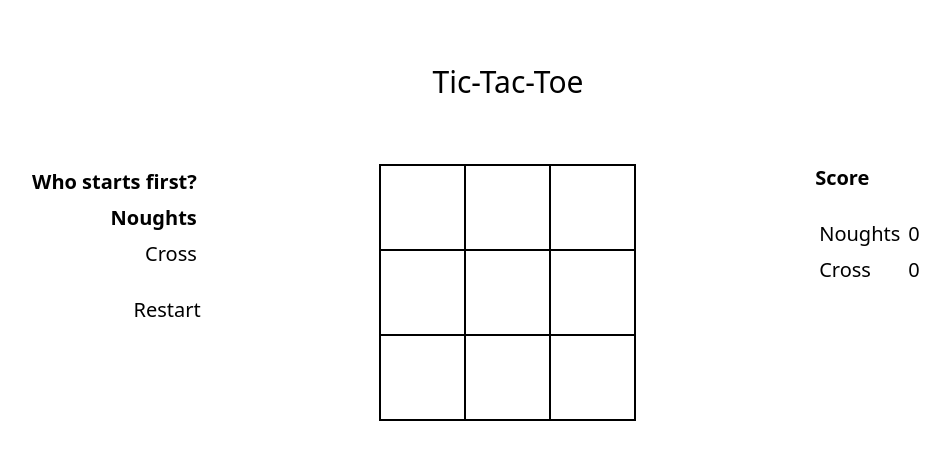
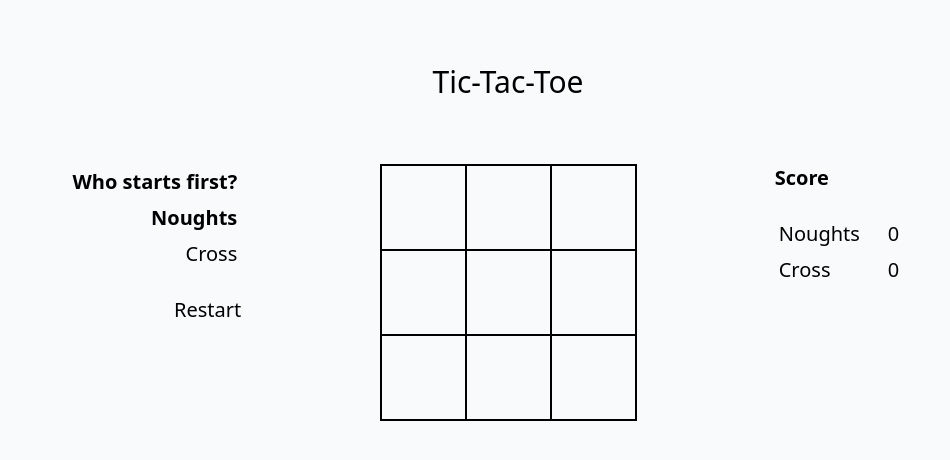
Before and after one commit to devidduma/tic-tac-toe, an Angular app: page / in a window 1280 px wide. Shown: the top 460 px of the page, without its empty margins (132-1082 px from the left). Built offline with nearby package versions, Linux system fonts and the light colour scheme.

Commit message:
feat(AppComponent): Improve mobile CSS. Improve colors and ratios

```diff
--- a/src/app/app.component.css
+++ b/src/app/app.component.css
@@ -13,23 +13,26 @@
   flex-direction: column;
   justify-content: center;
   align-items: center;
-  width: 33%;
+}
+.left-pane, .right-pane {
+  width: 20%;
 }
 
 .left-pane {
   align-items: flex-end;
   text-align: right;
+  margin-right: 12%;
 }
 .center-pane {
   align-items: center;
-  margin: 0 15%;
 }
 .right-pane {
   align-items: flex-start;
   text-align: left;
+  margin-left: 12%;
 }
 
-@media screen and (orientation: portrait) {
+@media screen and (orientation: portrait), screen and (orientation: landscape) and (max-width: 768px) {
   .centered-content {
     flex-wrap: wrap;
   }
--- a/src/app/components/leftpane/leftpane.component.css
+++ b/src/app/components/leftpane/leftpane.component.css
@@ -2,7 +2,7 @@
   @apply p-1;
 }
 
-@media screen and (orientation: portrait) {
+@media screen and (orientation: portrait), screen and (orientation: landscape) and (max-width: 768px) {
   .start-first p {
     @apply p-2;
   }
--- a/src/app/components/scores/scores.component.css
+++ b/src/app/components/scores/scores.component.css
@@ -1,3 +1,11 @@
 td {
   @apply p-1;
 }
+
+.points {
+  @apply pl-6;
+}
+
+#score {
+  @apply mb-6 font-semibold;
+}
--- a/src/app/components/scores/scores.component.html
+++ b/src/app/components/scores/scores.component.html
@@ -1,14 +1,14 @@
 <div>
-  <p class="mb-6 font-semibold">Score</p>
+  <p id="score">Score</p>
 
   <table>
     <tr>
       <td>Noughts</td>
-      <td class="pl-6">{{ pointsNoughts }}</td>
+      <td class="points">{{ pointsNoughts }}</td>
     </tr>
     <tr>
       <td>Cross</td>
-      <td class="pl-6">{{ pointsCross }}</td>
+      <td class="points">{{ pointsCross }}</td>
     </tr>
   </table>
 </div>
--- a/src/index.html
+++ b/src/index.html
@@ -7,7 +7,7 @@
   <meta name="viewport" content="width=device-width, initial-scale=1">
   <link rel="icon" type="image/x-icon" href="assets/tic-tac-toe-logo.ico">
 </head>
-<body>
+<body class="bg-gray-50">
   <app-root></app-root>
 </body>
 </html>
```
